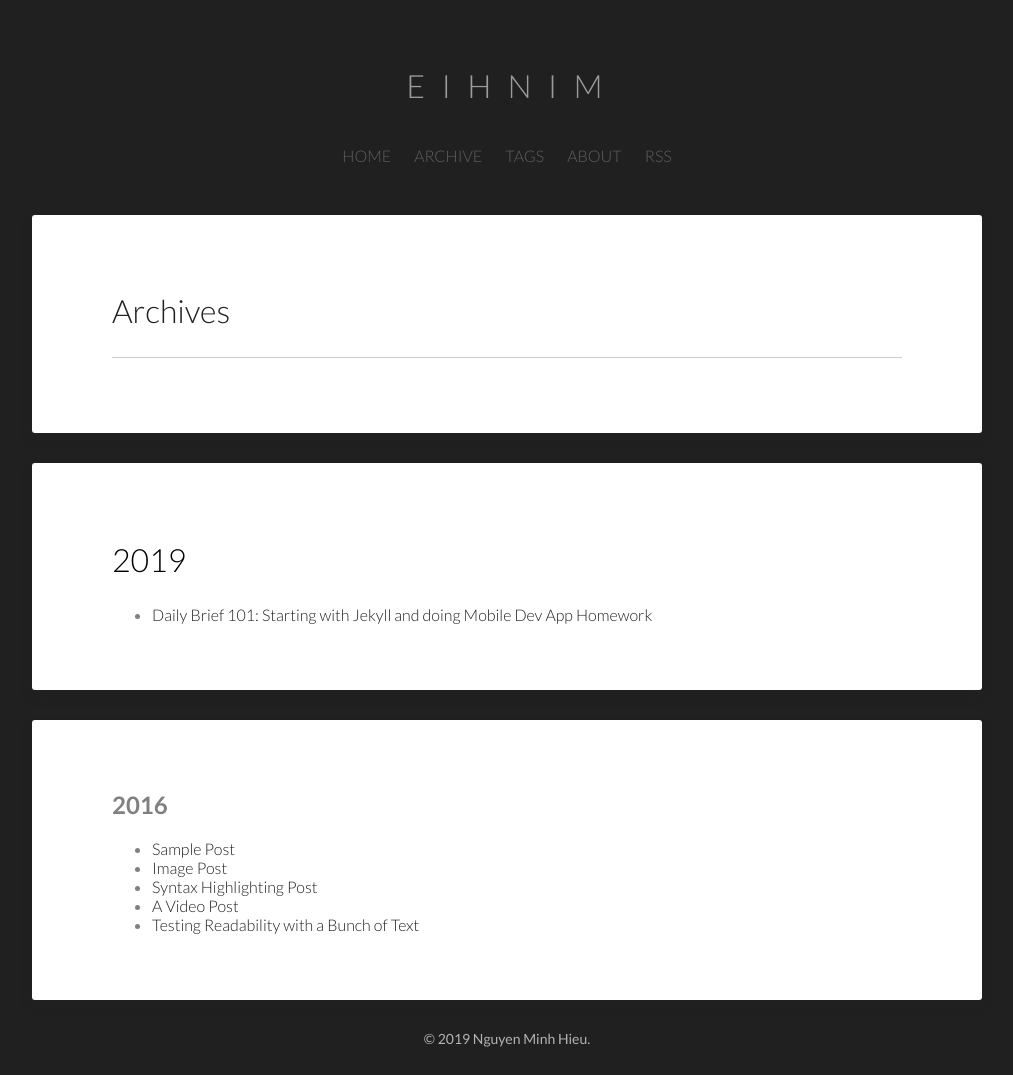
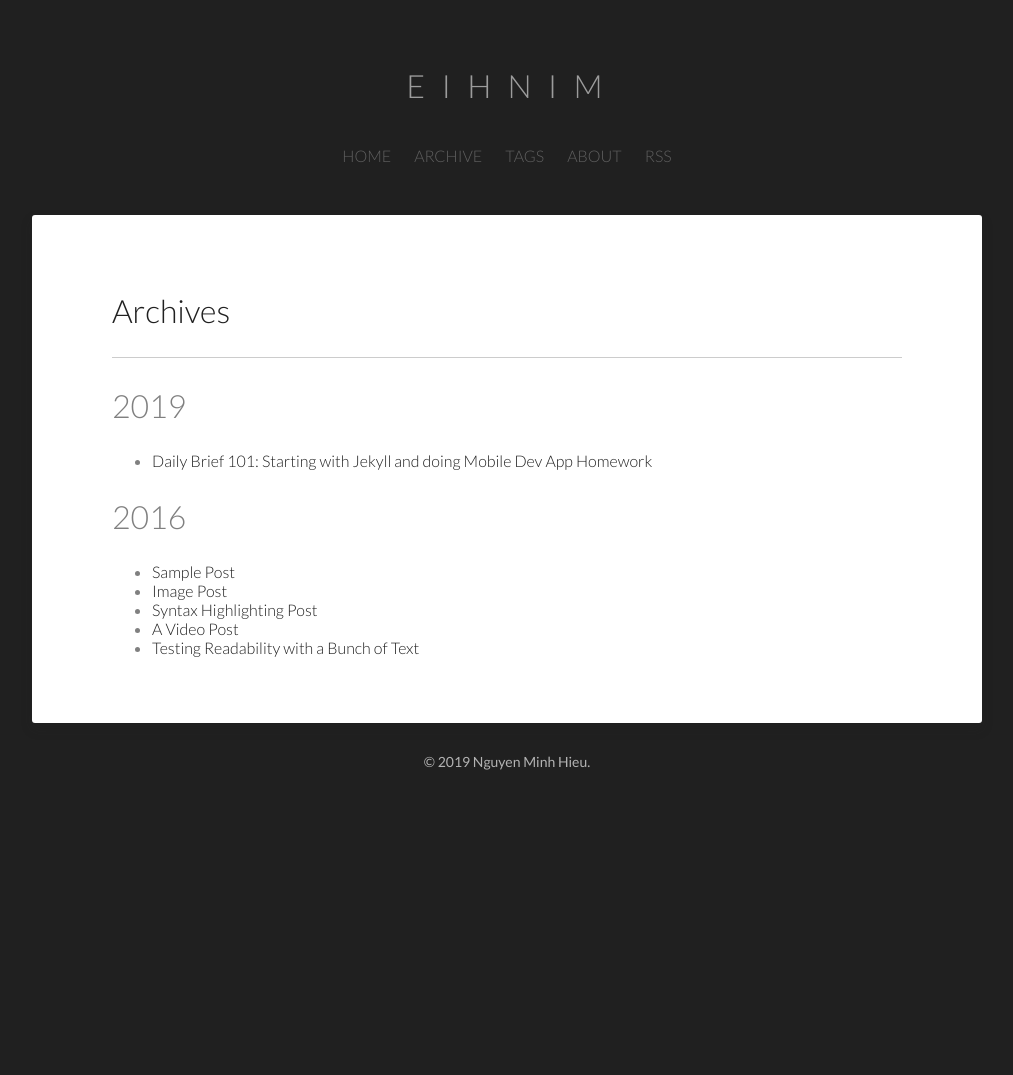
Before and after one commit to hieudepchai/blog, a Jekyll site: the page built from archives/index.html, in a window 1280 px wide. Shown: the whole page, without its empty margins (133-1146 px from the left). Built offline with Jekyll 4.4.1, drawn with Linux system fonts in a browser that asks for light colours; after the commit the page ends 900 px from its top, so only the background shows below that.

Commit message:
update blog

```diff
--- a/archives/index.html
+++ b/archives/index.html
@@ -7,32 +7,24 @@ title: Archives
         <a>{{ page.title }}</a>
     </h1>
     <hr>
-</article>
-
-{% for post in site.posts %}
+    {% for post in site.posts %}
     {% capture this_year %}{{ post.date | date: "%Y" }}{% endcapture %}
     {% capture next_year %}{{ post.previous.date | date: "%Y" }}{% endcapture %}
 
     {% if forloop.first %}
-    <article>
-        <h1 style="color:black;" class="entry-title">{{ this_year }}</h1>
-
+        <h1 class="entry-title">{{ this_year }}</h1>
         <ul>
         {% endif %}
-
         <li class="entry-title"><a href="{{ site.url }}{{ post.url }}" title="{{ post.title }}">{{ post.title }}</a></li>
-
     {% if forloop.last %}
     </ul>
 
-    </article>
     {% else %}
         {% if this_year != next_year %}
           </ul>
-        </article>
-        <article>
-          <h2 id="{{ next_year }}-ref" class="year-heading">{{next_year}}</h2>
+          <h1 class="entry-title">{{next_year}}</h2>
           <ul>
         {% endif %}
     {% endif %}
 {% endfor %}
+</article>
```
Also changed, not shown: 14 other files.
